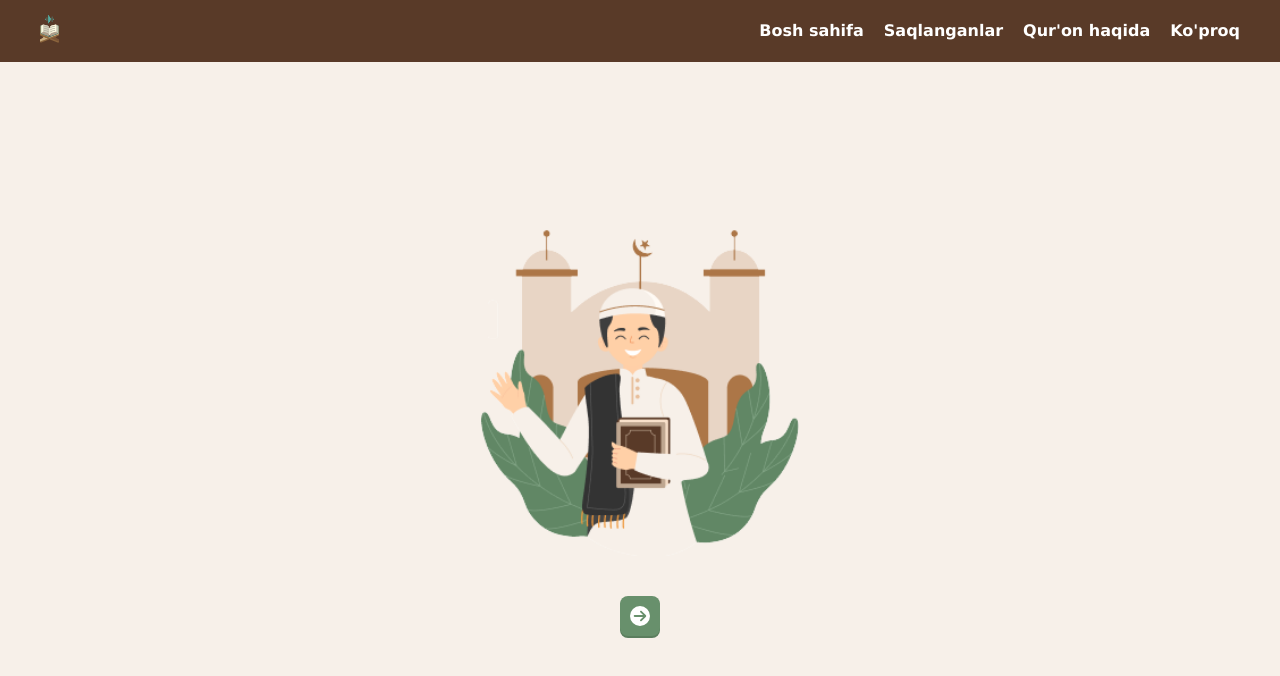
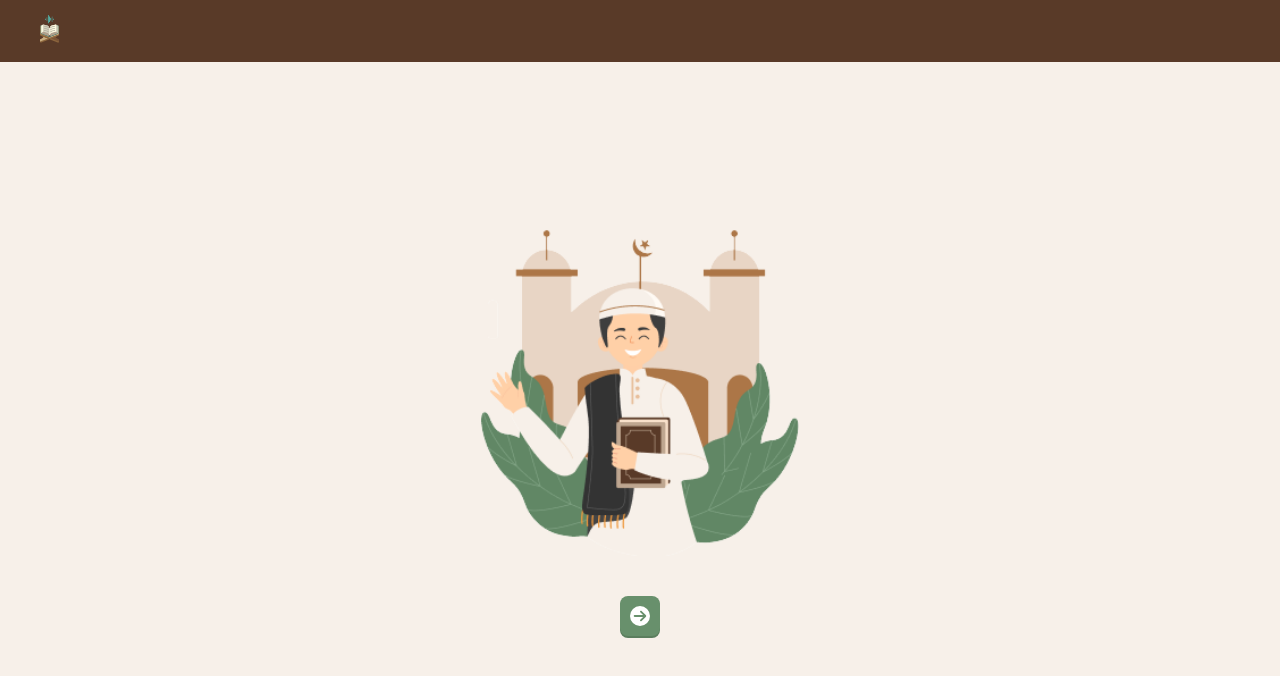
Before and after one commit to AzamovMuhammad/AyatUz, a React (Vite) app: page /home in a window 1280 px wide. Shown: the top 676 px of the page. Built offline with nearby package versions, Linux system fonts and the light colour scheme.

Commit message:
header translated

```diff
--- a/src/components/header.jsx
+++ b/src/components/header.jsx
@@ -2,9 +2,14 @@ import React from "react";
 import { Link } from "react-router-dom";
 import '../style/header.css'
 
+import languages from "../language/language";
+
 import logoImg from '../assets/image/brandLogo/ayatLogo.png'
 
 function Header() {
+  const savedLang = localStorage.getItem("selectedLanguage");
+
+  const currentLang = languages.find((lang) => lang.code === savedLang);
   return (
     <div>
       <nav>
@@ -12,10 +17,10 @@ function Header() {
           <img src={logoImg} alt="logo" />
         </div>
         <ul>
-            <Link className="link" to="/home" >Bosh sahifa</Link>
-            <Link className="link" to="/save" >Saqlanganlar</Link>
-            <Link className="link" to="/about" >Qur'on haqida</Link>
-            <Link className="link" to="/more" >Ko'proq</Link>
+            <Link className="link" to="/home" >{currentLang?.header.btn1}</Link>
+            <Link className="link" to="/save" >{currentLang?.header.btn2}</Link>
+            <Link className="link" to="/about" >{currentLang?.header.btn3}</Link>
+            <Link className="link" to="/more" >{currentLang?.header.btn4}</Link>
         </ul>
       </nav>
     </div>
--- a/src/language/language.jsx
+++ b/src/language/language.jsx
@@ -18,6 +18,12 @@ const languages = [
         "Mazkur testda siz Qur’oni Karim oyatlarini tinglab, ularni qaysi suraga tegishli ekanligini topishingiz kerak.",
       home_btn: "Testni topshirish",
     },
+    header:{
+      btn1:"Bosh sahifa",
+      btn2:"Saqlanganlar",
+      btn3:"Qur'on haiqda",
+      btn4:"Ko'proq",
+    },
   },
   {
     code: "ru",
@@ -32,6 +38,12 @@ const languages = [
       home_text:
         "В этом тесте вам предстоит прослушать аяты Священного Корана и найти, к какой суре они относятся.",
       home_btn: "Начать тест",
+    },
+    header:{
+      btn1:"Домашняя",
+      btn2:"Сохранено",
+      btn3:"О Коране",
+      btn4:"Более",
     },
   },
   {
@@ -48,6 +60,12 @@ const languages = [
         "In this test, you have to listen to the verses of the Holy Qur'an and find which surah they belong to.",
       home_btn: "Start the test",
     },
+    header:{
+      btn1:"Home",
+      btn2:"Saved",
+      btn3:"the Qur'an",
+      btn4:"More",
+    },
   },
   {
     code: "tr",
@@ -63,6 +81,12 @@ const languages = [
         "Bu testte Kur'an-ı Kerim'in ayetlerini dinlemeli ve hangi sureye ait olduklarını bulmalısınız.",
       home_btn: "Testi başlat",
     },
+    header:{
+      btn1:"Anasayfa",
+      btn2:"Kaydedildi",
+      btn3:"Kuran hakkında",
+      btn4:"Daha",
+    },
   },
 ];
 
```
